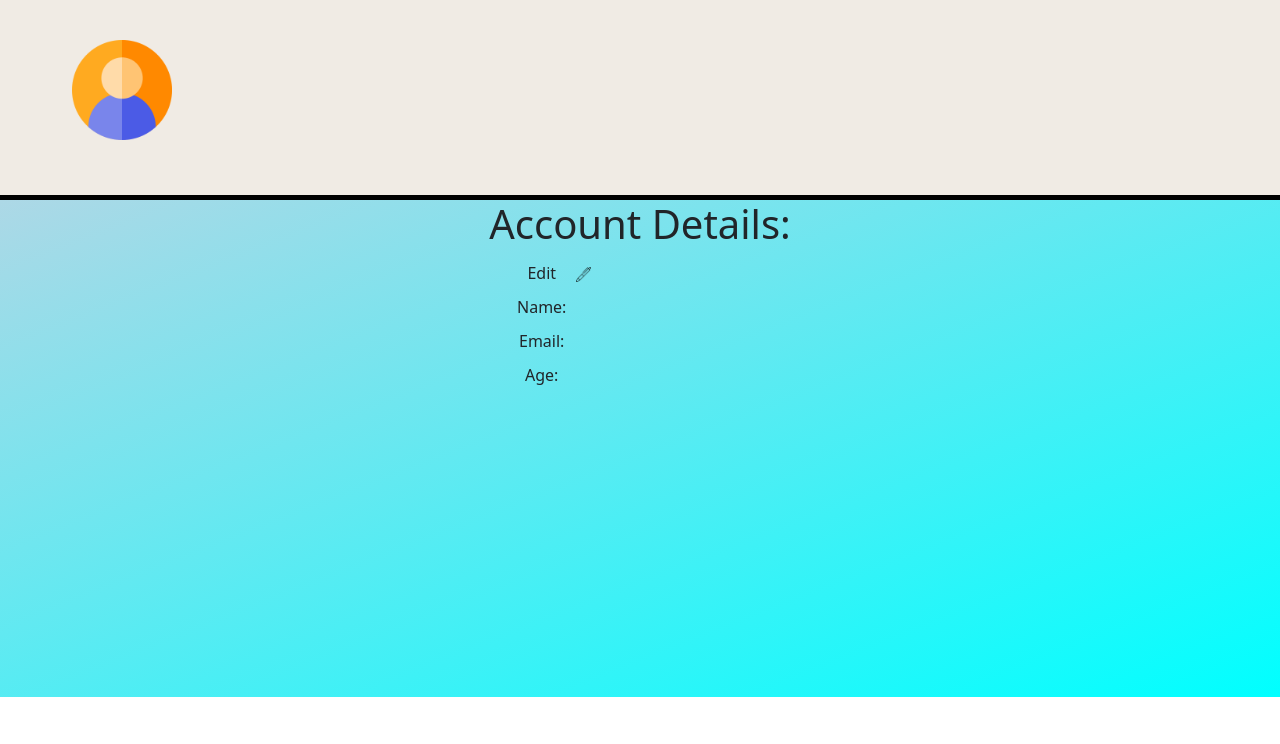
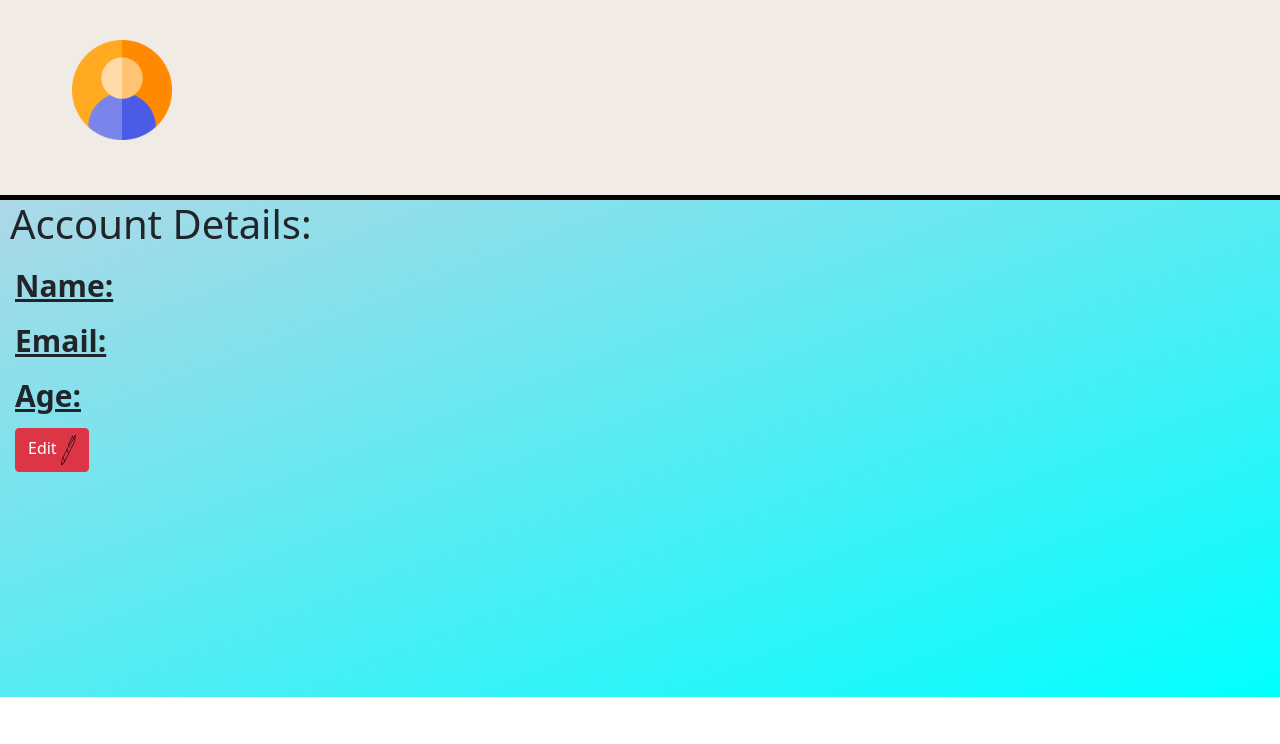
Before and after one commit to KartikeyKakaria/Qbonanza.com, a PHP site: page /profile.html in a window 1280 px wide. Shown: the part 56-800 px from the top of the page. Run offline with PHP 8.4, Linux system fonts and the light colour scheme.

Commit message:
Finished the css of profile.html
Now just one task remains in profile category and that is of being able to upload profile photos

```diff
--- a/css/profile.css
+++ b/css/profile.css
@@ -1,22 +1,30 @@
 #rest{
     background-image: linear-gradient(to bottom right, lightblue, cyan);
-    text-align: center;
-    justify-content:center;
+    text-align: left;
+    justify-content:left;
+    /* margin:5px; */
     height:497px;
+}
+h1{
+    margin-left:10px;
+}
+.cat{
+    font-weight: bold;
+    text-decoration: underline;
 }
 table, th, td{
     /* border:5px solid black; */
     padding:5px;
 }
-#id:hover{
-    cursor:move;
+img:hover{
+    cursor:pointer;
 }
 #profile{
+    text-align:left;
     position:relative;
-    left:40%;
-}
-#edit{
-    text-decoration: underline;
+    left:0px;
+    font-size:30px;
+    margin:10px;
 }
 .mid{
     background-color: rgba(231, 223, 213, 0.63);
@@ -40,3 +48,18 @@ ul#header li{
 #headerEmail{
     margin:5px;
 }
+/* #footer{
+    font-size:20px;
+    background-color:red;
+    border:2px solid red;
+    border-radius:12px;
+    padding: 5px 0px;
+    width:50px;
+    position:relative;
+} */
+#footer{
+    /* margin:50px; */
+    text-decoration: none;
+    padding:5px;
+    font-size: 20px;
+}
--- a/js/home.js
+++ b/js/home.js
@@ -22,10 +22,10 @@ window.onload= ()=>{
             document.querySelector("#name").innerHTML="<input id='namer' placeholder='enter name'>";
             document.querySelector("#email").innerHTML="<input id='emailer' placeholder='Enter email'>";
             document.querySelector("#age").innerHTML="<input id='ager' placeholder='Enter age'>";
-            document.querySelector('thead').innerHTML = '';
-            document.querySelector('#submit').style.display ="block";
-        })
+            // document.querySelector('thead').innerHTML = '';
+            document.querySelector('#footer').innerHTML ='<td><button class="btn btn-success" id="submit">Submit</button></td>';
             document.querySelector("#submit").addEventListener("click",()=>{
+                alert('hi')
                 let dat = {
                     name:document.querySelector("#namer").value,
                     email:document.querySelector("#emailer").value,
@@ -61,6 +61,7 @@ window.onload= ()=>{
                     }
                 })
             })
+        })
     }
     console.log("HI");
 }
--- a/profile.html
+++ b/profile.html
@@ -1,20 +1,27 @@
 <!DOCTYPE html>
 <html lang="en">
+
 <head>
     <meta charset="UTF-8">
     <meta http-equiv="X-UA-Compatible" content="IE=edge">
     <meta name="viewport" content="width=device-width, initial-scale=1.0">
     <title>Document</title>
-    <link href="https://cdn.jsdelivr.net/npm/bootstrap@5.1.3/dist/css/bootstrap.min.css" rel="stylesheet" integrity="sha384-1BmE4kWBq78iYhFldvKuhfTAU6auU8tT94WrHftjDbrCEXSU1oBoqyl2QvZ6jIW3" crossorigin="anonymous">
-    <script src="https://cdn.jsdelivr.net/npm/bootstrap@5.1.3/dist/js/bootstrap.bundle.min.js" integrity="sha384-ka7Sk0Gln4gmtz2MlQnikT1wXgYsOg+OMhuP+IlRH9sENBO0LRn5q+8nbTov4+1p" crossorigin="anonymous"></script>
+    <link href="https://cdn.jsdelivr.net/npm/bootstrap@5.1.3/dist/css/bootstrap.min.css" rel="stylesheet"
+        integrity="sha384-1BmE4kWBq78iYhFldvKuhfTAU6auU8tT94WrHftjDbrCEXSU1oBoqyl2QvZ6jIW3" crossorigin="anonymous">
+    <script src="https://cdn.jsdelivr.net/npm/bootstrap@5.1.3/dist/js/bootstrap.bundle.min.js"
+        integrity="sha384-ka7Sk0Gln4gmtz2MlQnikT1wXgYsOg+OMhuP+IlRH9sENBO0LRn5q+8nbTov4+1p"
+        crossorigin="anonymous"></script>
     <link rel="stylesheet" href="css/profile.css">
 </head>
+
 <body>
     <nav class="navbar navbar-expand-lg navbar-dark bg-dark">
         <!-- main navbar heading -->
         <div class="container-fluid">
             <a class="navbar-brand" href="#">Navbar</a>
-            <button class="navbar-toggler" type="button" data-bs-toggle="collapse" data-bs-target="#navbarSupportedContent" aria-controls="navbarSupportedContent" aria-expanded="false" aria-label="Toggle navigation">
+            <button class="navbar-toggler" type="button" data-bs-toggle="collapse"
+                data-bs-target="#navbarSupportedContent" aria-controls="navbarSupportedContent" aria-expanded="false"
+                aria-label="Toggle navigation">
                 <span class="navbar-toggler-icon"></span>
             </button>
             <!-- navbar left items or links -->
@@ -27,7 +34,8 @@
                         <a class="nav-link" href="#">Link</a>
                     </li>
                     <li class="nav-item dropdown">
-                        <a class="nav-link dropdown-toggle" href="#" id="navbarDropdown" role="button" data-bs-toggle="dropdown" aria-expanded="false">
+                        <a class="nav-link dropdown-toggle" href="#" id="navbarDropdown" role="button"
+                            data-bs-toggle="dropdown" aria-expanded="false">
                             Dropdown
                         </a>
                         <ul class="dropdown-menu" aria-labelledby="navbarDropdown">
@@ -71,29 +79,32 @@
     <div id="rest">
         <h1>Account Details: </h1>
         <table id="profile">
-            <thead>
-                <td>Edit</td>
-                <td id="edit"><img src="images/pen.png" alt="edit" height="15px" width="15px"></td>
-            </thead>
+
+
             <tbody>
                 <tr>
-                    <td>Name: </td>
+                    <td class="cat">Name: </td>
                     <td id="name"></td>
                 </tr>
                 <tr>
-                    <td>Email: </td>
+                    <td class="cat">Email: </td>
                     <td id="email"></td>
                 </tr>
                 <tr>
-                    <td>Age: </td>
+                    <td class="cat">Age: </td>
                     <td id="age"></td>
+                </tr>
+                <tr id="footer">
+                    <td><button id="edit" class="btn btn-danger">Edit <img src="images/pen.png" alt="edit" height="30px" width="15px"></button></td>
+                    <!-- <td></td> -->
                 </tr>
             </tbody>
         </table>
     </div>
-        <button class="btn btn-primary" id="submit" style="display:none">Submit</button>
+
 
 </body>
 <script src="js/home.js"></script>
 <script src="js/index.js"></script>
+
 </html>
```
Lines whose indentation alone changed are shown as unchanged.
